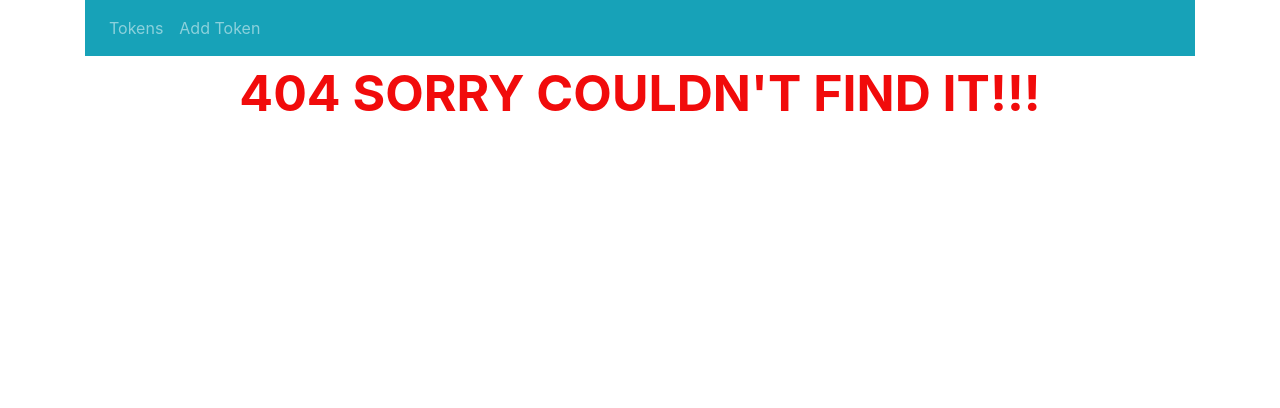
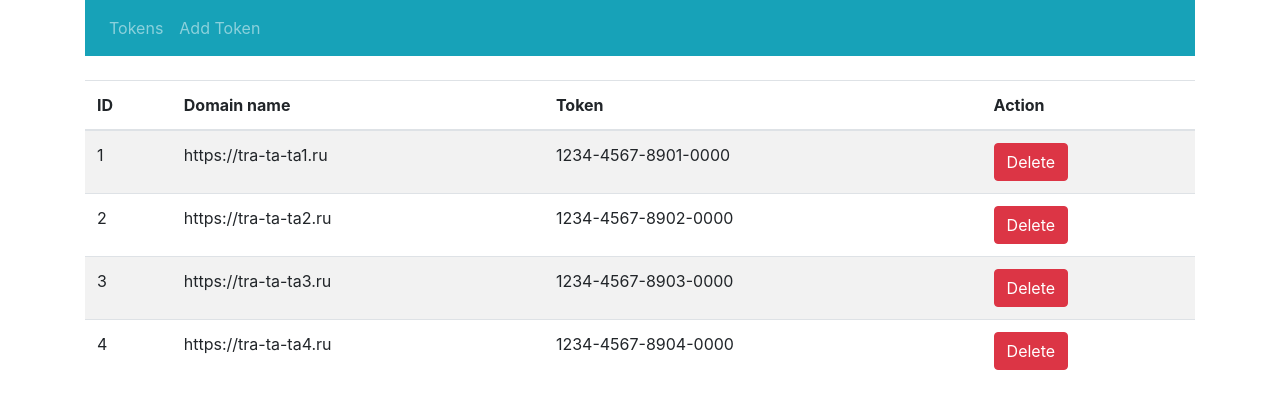
Before and after one commit to EvgenySychev/token-storage-vuejs, a Vue app in the folder TokenStorage/: page / in a window 1280 px wide. Before the commit this address had no page. Shown: the top 408 px of the page. Built offline with nearby package versions, Linux system fonts and the light colour scheme.

Commit message:
added generating new Token and new ID and new Domain name

```diff
--- a/TokenStorage/package.json
+++ b/TokenStorage/package.json
@@ -12,6 +12,7 @@
   },
   "dependencies": {
     "bootstrap-vue": "^2.23.1",
+    "uuid": "^9.0.0",
     "vue": "^2.5.2",
     "vue-router": "^3.0.1"
   },
--- a/TokenStorage/src/components/token/AddTokenPage.vue
+++ b/TokenStorage/src/components/token/AddTokenPage.vue
@@ -9,9 +9,11 @@
     </thead>
     <tbody>
     <tr>
-      <td>Token</td>
       <td>
-        <b-button variant="success" @click="onAddClick">ADD</b-button>
+        <input v-model="newDomain" type="text" >
+      </td>
+      <td>
+        <b-button variant="success" @click="onAddClick()">ADD</b-button>
       </td>
     </tr>
     </tbody>
@@ -30,16 +32,27 @@
 
 <script>
 
+import json from '../../data.json'
+import { uuid } from 'vue-uuid'
+
 export default {
   name: 'AddTokenPage',
   data () {
     return {
+      newDomain: 'https://',
+      tokens: json,
+      newId: null,
+      newToken: null,
+      newJson: null,
       alertModalTitle: '',
       alertModalContent: ''
     }
   },
   methods: {
     onAddClick () {
+      this.newId = this._uid
+      this.newToken = uuid.v1()
+      this.newJson = JSON.stringify(this.tokens.push({id: this.newId, value: this.newToken, domain: this.newDomain}))
       this.alertModalTitle = 'Successfully'
       this.alertModalContent = 'Successfully added token'
       this.$refs.alertModal.show()
--- a/TokenStorage/src/components/token/TokenList.vue
+++ b/TokenStorage/src/components/token/TokenList.vue
@@ -29,7 +29,9 @@
       title="Confirm your action"
       @ok="onDeleteConfirm"
       @hide="onDeleteModalHide">
-      <p class="my-4">Are you sure you want to delete this token {{ selectedTokenId }}?</p>
+      <p class="my-4">Are you sure you want to delete this token {{
+          selectedTokenId
+        }}?</p>
     </b-modal>
 
     <b-modal
@@ -44,6 +46,7 @@
 
 <script>
 import TokenListRow from './TokenListRow'
+import json from '../../data.json'
 
 export default {
   name: 'TokenList',
@@ -52,28 +55,7 @@ export default {
   },
   data () {
     return {
-      tokens: [
-        {
-          id: '1',
-          domain: 'https://tra-ta-ta1.ru',
-          value: '1234-4567-8901-0000'
-        },
-        {
-          id: '2',
-          domain: 'https://tra-ta-ta2.ru',
-          value: '1234-4567-8902-0000'
-        },
-        {
-          id: '3',
-          domain: 'https://tra-ta-ta3.ru',
-          value: '1234-4567-8903-0000'
-        },
-        {
-          id: '4',
-          domain: 'https://tra-ta-ta4.ru',
-          value: '1234-4567-8904-0000'
-        }
-      ],
+      tokens: json,
       selectedTokenId: null,
       alertModalTitle: '',
       alertModalContent: ''
@@ -82,12 +64,8 @@ export default {
   created () {
   },
   methods: {
-    onTokenClicked (tokenId) {
-      console.log(tokenId)
-    },
     deleteToken (tokenId) {
       this.selectedTokenId = tokenId
-      console.log(tokenId + '!!')
       this.$refs.deleteConfirmModal.show(tokenId)
     },
     onDeleteModalHide () {
--- /dev/null
+++ b/TokenStorage/src/data.json
@@ -0,0 +1,22 @@
+ [
+    {
+      "id": 1,
+      "domain": "https://tra-ta-ta1.ru",
+      "value": "1234-4567-8901-0000"
+    },
+    {
+      "id": 2,
+      "domain": "https://tra-ta-ta2.ru",
+      "value": "1234-4567-8902-0000"
+    },
+    {
+      "id": 3,
+      "domain": "https://tra-ta-ta3.ru",
+      "value": "1234-4567-8903-0000"
+    },
+    {
+      "id": 4,
+      "domain": "https://tra-ta-ta4.ru",
+      "value": "1234-4567-8904-0000"
+    }
+  ]
--- a/TokenStorage/src/router/index.js
+++ b/TokenStorage/src/router/index.js
@@ -15,6 +15,11 @@ export default new Router({
       component: AddTokenPage
     },
     {
+      path: '/',
+      name: 'TokenList',
+      component: TokenList
+    },
+    {
       path: '/tokens',
       name: 'TokenList',
       component: TokenList
```
Also changed, not shown: 1 other file (tests, documents, lock files or other folders).
